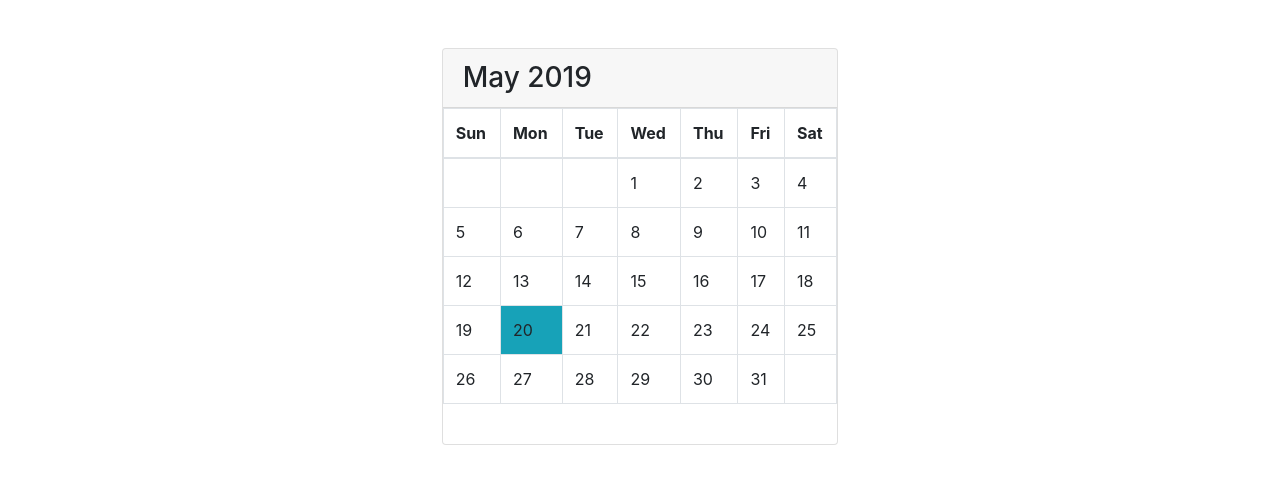
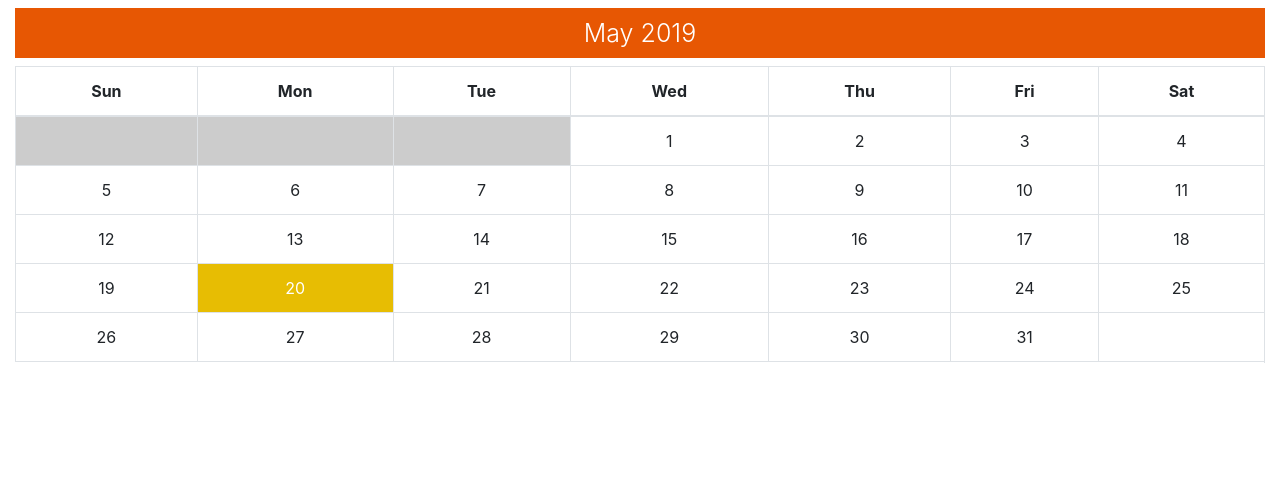
Before and after one commit to fzabra/calendar-pure-js, a plain HTML site: page index.html in a window 1280 px wide. Drawn offline with nearby package versions, Linux system fonts and the light colour scheme.

Commit message:
before agenda

```diff
--- a/css/calendar.css
+++ b/css/calendar.css
@@ -0,0 +1,27 @@
+th{
+    text-align: center;
+}
+.calendar-body td{
+    text-align: center;
+    cursor: pointer;
+}
+.calendar-body td:hover{
+    background-color: #e7bd03;
+    color: #fff;
+}
+.titleCalendar{
+    text-align: center;
+    font-size: 25px;
+    background-color:#e75703;
+    color: #fff;
+    padding: 10px 0px;
+}
+
+.bg-day{
+    background-color: #e7bd03;
+    color: #fff;
+}
+.bg-day-off{
+    background-color: #cccccc;
+    cursor: default;
+}
--- a/index.html
+++ b/index.html
@@ -3,18 +3,14 @@
 <head>
     <meta charset="UTF-8">
     <title>Calendar</title>
-
     <meta name="viewport" content="width=device-width, initial-scale=1, shrink-to-fit=no">
-    <!-- Bootstrap CSS -->
-    <link rel="stylesheet" href="https://stackpath.bootstrapcdn.com/bootstrap/4.1.0/css/bootstrap.min.css"
-          integrity="sha384-9gVQ4dYFwwWSjIDZnLEWnxCjeSWFphJiwGPXr1jddIhOegiu1FwO5qRGvFXOdJZ4" crossorigin="anonymous">
-
+    <link rel="stylesheet" href="https://stackpath.bootstrapcdn.com/bootstrap/4.3.1/css/bootstrap.min.css" integrity="sha384-ggOyR0iXCbMQv3Xipma34MD+dH/1fQ784/j6cY/iJTQUOhcWr7x9JvoRxT2MZw1T" crossorigin="anonymous">
+    <link rel="stylesheet" href="css/calendar.css" />
 </head>
 <body>
-<div class="container col-sm-4 col-md-7 col-lg-4 mt-5">
-    <div class="card">
-        <h3 class="card-header" id="monthAndYear"></h3>
-        <table class="table table-bordered table-responsive-sm" id="calendar">
+    <div class="container col-sm-12 mt-2">
+        <h3 class="display-4 titleCalendar" id="monthYear"></h3>
+        <table class="table table-bordered" id="calendar">
             <thead>
             <tr>
                 <th>Sun</th>
@@ -26,16 +22,9 @@
                 <th>Sat</th>
             </tr>
             </thead>
-
-            <tbody id="calendar-body">
-
-            </tbody>
+            <tbody id="calendar-tbody" class="calendar-body"></tbody>
         </table>
-        <br/>
-
     </div>
-</div>
+</body>
 <script src="js/calendar.js"></script>
-
-</body>
 </html>
--- a/js/calendar.js
+++ b/js/calendar.js
@@ -1,71 +1,50 @@
 today = new Date();
-// currentDay = today.getDay();
-// console.log(currentDay);
+currentDay = today.getDate();
 currentMonth = today.getMonth();
 currentYear = today.getFullYear();
-selectYear = document.getElementById("year");
-selectMonth = document.getElementById("month");
 
-months = ["Jan", "Feb", "Mar", "Apr", "May", "Jun", "Jul", "Aug", "Sep", "Oct", "Nov", "Dec"];
+monthsOfYear = ["Jan", "Feb", "Mar", "Apr", "May", "Jun", "Jul", "Aug", "Sep", "Oct", "Nov", "Dec"];
 
-monthAndYear = document.getElementById("monthAndYear");
-showCalendar(currentMonth, currentYear);
-
-
-function showCalendar(month, year) {
-
-    let firstDay = (new Date(year, month)).getDay();
-    console.log(firstDay);
-
-    tbl = document.getElementById("calendar-body"); // body of the calendar
-
-    // clearing all previous cells
-    tbl.innerHTML = "";
-
-    // filing data about month and in the page via DOM.
-    monthAndYear.innerHTML = months[month] + " " + year;
-    // selectYear.value = year;
-    // selectMonth.value = month;
-
-    // creating all cells
-    let date = 1;
+function buildCalendar(currentMonth, currentYear){
+    let firstDayOfMonth = (new Date(currentYear, currentMonth)).getDay();
+    console.log(firstDayOfMonth);
+    tbody = document.getElementById("calendar-tbody");
+    console.log(tbody);
+    tbody.innerHTML = "";
+    monthYear.innerHTML = monthsOfYear[currentMonth] + " " + currentYear;
+    let dateDay = 1;
     for (let i = 0; i < 6; i++) {
         // creates a table row
         let row = document.createElement("tr");
 
         //creating individual cells, filing them up with data.
         for (let j = 0; j < 7; j++) {
-            if (i === 0 && j < firstDay) {
+            if (i === 0 && j < firstDayOfMonth) {
                 cell = document.createElement("td");
                 cellText = document.createTextNode("");
                 cell.appendChild(cellText);
                 row.appendChild(cell);
+                cell.classList.add("bg-day-off");
             }
-            else if (date > daysInMonth(month, year)) {
+            else if (dateDay > daysInMonth(currentMonth, currentYear)) {
                 break;
             }
-
             else {
                 cell = document.createElement("td");
-                cellText = document.createTextNode(date);
-                if (date === today.getDate() && year === today.getFullYear() && month === today.getMonth()) {
-                    cell.classList.add("bg-info");
-                } // color today's date
+                cellText = document.createTextNode(dateDay);
+                if (dateDay === today.getDate() && currentYear === today.getFullYear() && currentMonth === today.getMonth()) {
+                    cell.classList.add("bg-day");
+                }
                 cell.appendChild(cellText);
                 row.appendChild(cell);
-                date++;
-
-                console.log(cellText);
+                dateDay++;
             }
-
-
         }
-
-        tbl.appendChild(row); // appending each row into calendar body.
+        tbody.appendChild(row);
     }
-
 }
 
+buildCalendar(currentMonth, currentYear);
 
 function daysInMonth(iMonth, iYear) {
     return 32 - new Date(iYear, iMonth, 32).getDate();
```
Also changed, not shown: index.1.html (deleted, +0 -26 lines), index.2.html (deleted, +0 -41 lines), js/calendar.1.js (deleted, +0 -125 lines), js/calendar.2.js (deleted, +0 -13 lines).
